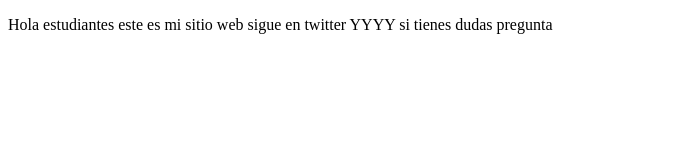
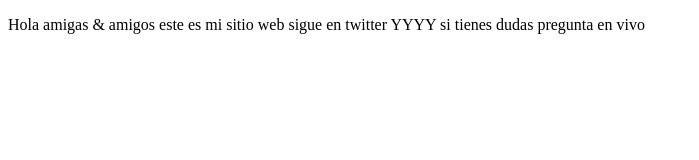
Before and after one commit to FelipeO0207/proyectoDemoCursoPrework, a plain HTML site: page index.html in a window 1280 px wide. Shown: the whole page, without its empty margins (0-699 px from the left). Drawn offline with Linux system fonts and the light colour scheme.

```diff
--- a/index.html
+++ b/index.html
@@ -8,8 +8,8 @@
 </head>
 <body>
     <p>
-        Hola estudiantes este es mi sitio web
-        sigue en twitter YYYY si tienes dudas pregunta
+        Hola amigas & amigos este es mi sitio web
+        sigue en twitter YYYY si tienes dudas pregunta en vivo
     </p>
 </body>
 </html>
```
